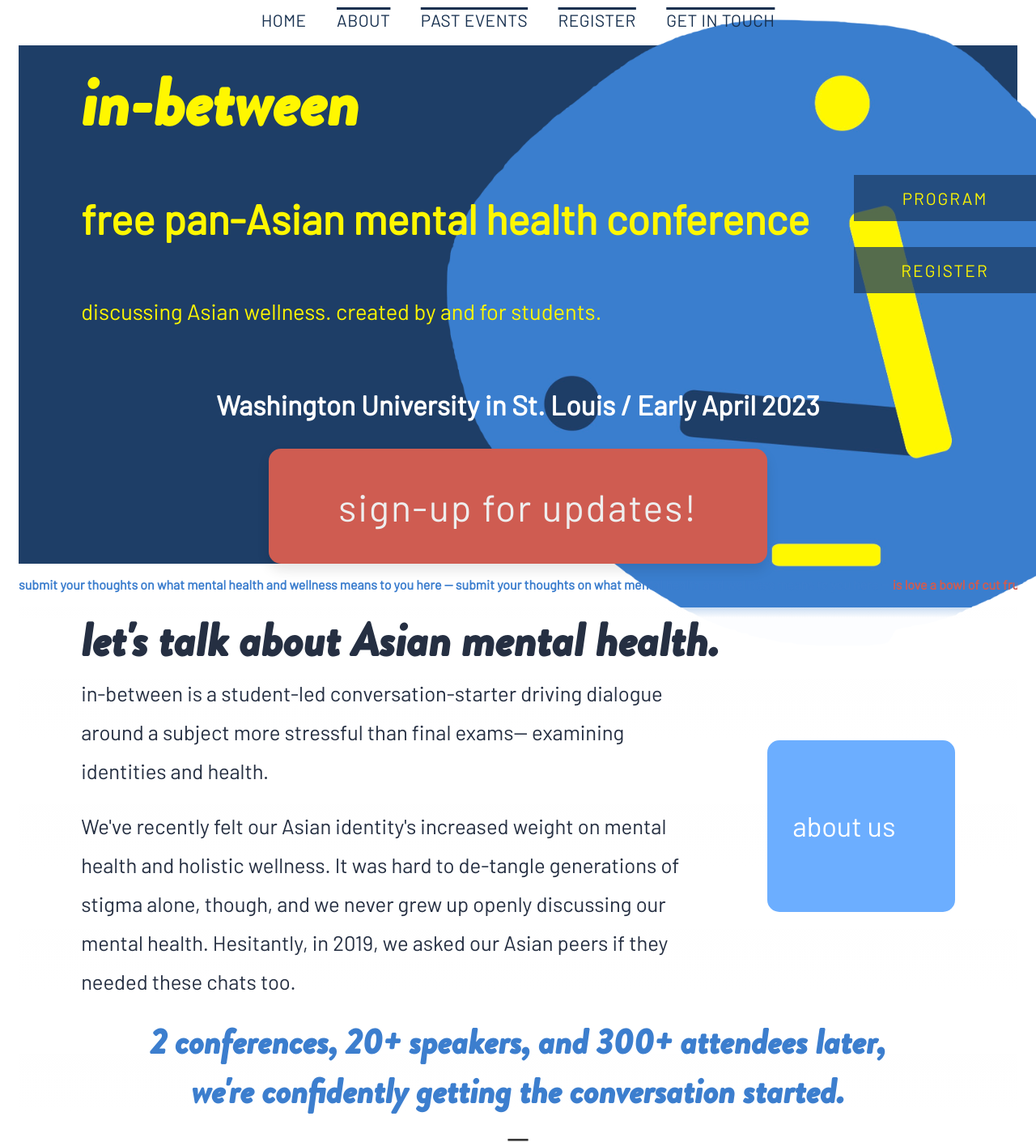
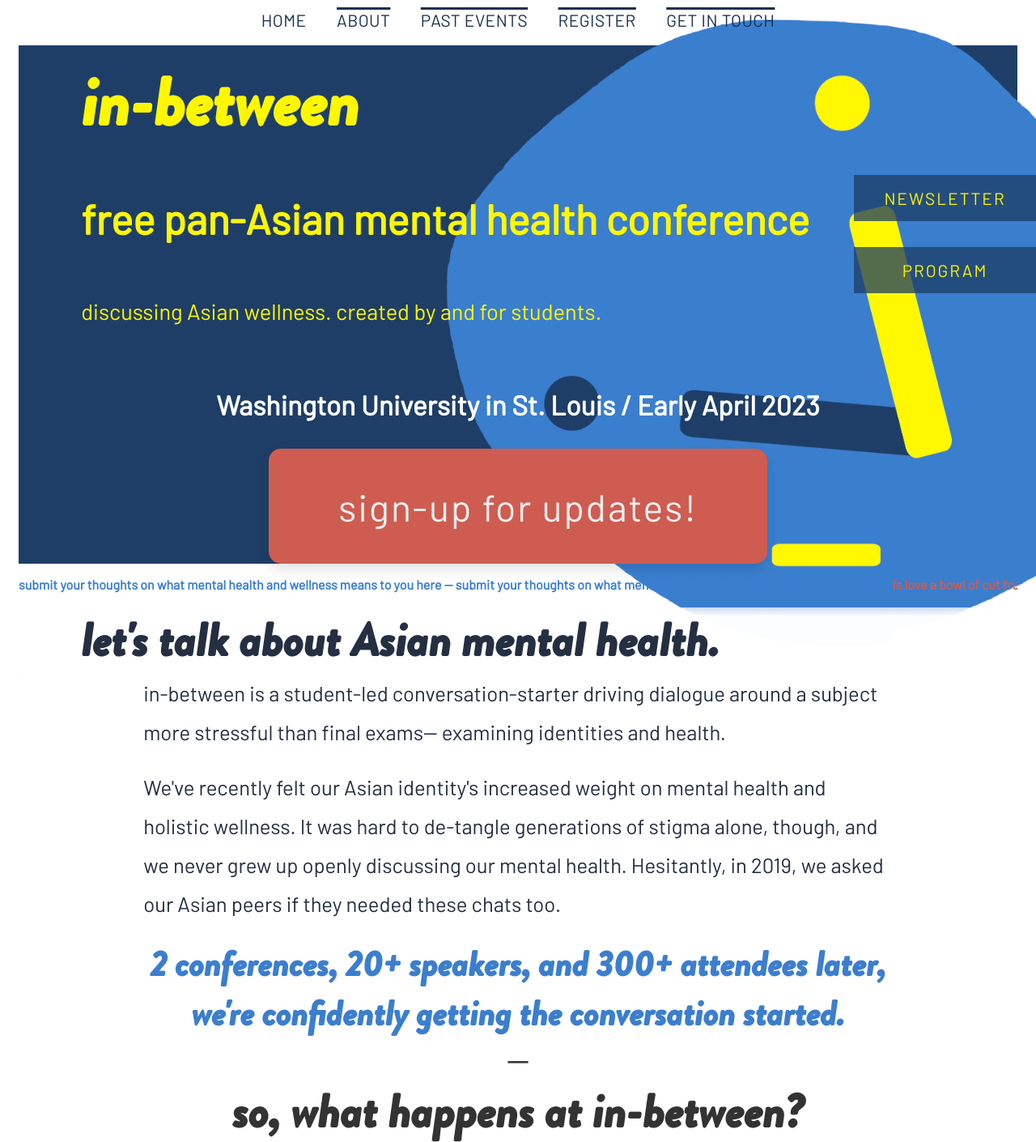
Before and after one commit to michaelge21/inbetween, a plain HTML site: page index.html in a window 1280 px wide. Shown: the top 1410 px of the page at 81% size. Drawn offline with Linux system fonts and the light colour scheme.

Commit message:
removing button from about

```diff
--- a/index.html
+++ b/index.html
@@ -53,6 +53,7 @@
             <span class="directed"><p>Washington University in St. Louis / Early April 2023</p></span>
             <button><span>sign-up for updates!</span></button>
         </section>
+
         <div class="marqueeWrapper">
         <div class="marquee1">
             <p>submit your thoughts on what mental health and wellness means to you here -- submit your thoughts on what mental health and wellness means to you here --</p>
@@ -113,7 +114,7 @@
             <h3>
                 2 conferences, 20+ speakers, and 300+ attendees later, we're confidently getting the conversation started.
             </h3>
-            <button><span href="about/about.html">about us</span></button>
+            <!-- <button><span href="about/about.html">about us</span></button> -->
         </section>
         <section class="flex why">
             <span>--</span>
@@ -247,8 +248,8 @@
     <aside id="remove">
         <nav>
             <ul class="asideNav">
-                <li><a href="#">PROGRAM</a></li>
-                <li><a href="">REGISTER</a></li>
+                <li><a href="#">NEWSLETTER</a></li>
+                <li><a href="">PROGRAM</a></li>
             </ul>
         </nav>
     </aside>
--- a/stylesheets/style.css
+++ b/stylesheets/style.css
@@ -228,7 +228,11 @@
     overflow: hidden;
     display: inline-block;
     animation: marquee 220s linear infinite;
-    animation-delay: 10s;
+    animation-delay: 5s;
+}
+
+.marquee1:hover {
+  animation-play-state: paused;
 }
 
 .marquee1 p {
@@ -264,13 +268,21 @@
     display: grid;
     grid-template-columns: repeat(16, 1fr);
     grid-template-areas:
-    ". h h h h h h h h h h h h h h ."
+    /* ". h h h h h h h h h h h h h h ."
     ". h h h h h h h h h h h h h h ."
     ". p p p p p p p p p p . . . . ."
     ". p p p p p p p p p p . a a a ."
     ". s s s s s s s s s s . a a a ."
     ". s s s s s s s s s s . . . . ."
-    ". . c c c c c c c c c c c c . .";
+    ". . c c c c c c c c c c c c . ." */
+
+    ". h h h h h h h h h h h h h h ."
+    ". h h h h h h h h h h h h h h ."
+    ". . p p p p p p p p p p p p . ."
+    ". . p p p p p p p p p p p p . ."
+    ". . s s s s s s s s s s s s . ."
+    ". . s s s s s s s s s s s s . ."
+    ". . c c c c c c c c c c c c . .";;
     position: relative;
     text-align: center;
 }
@@ -314,7 +326,7 @@
 }
 
 
-
+/*
 .mission button{
   font-size: calc(.7rem + 1.8vw);
   grid-area: a;
@@ -347,7 +359,7 @@
 
 .mission button:hover span:after {
   opacity: 1;
-}
+} */
 
   /* || aside */
 
@@ -529,6 +541,8 @@
   animation-delay: 0s;
 }
 
+
+
   .mission {
     display: none;
   }
```
Also changed, not shown: 1 other file.
